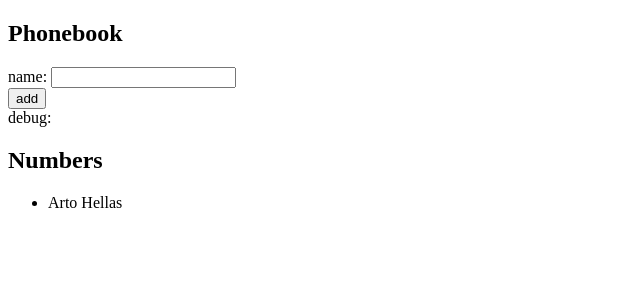
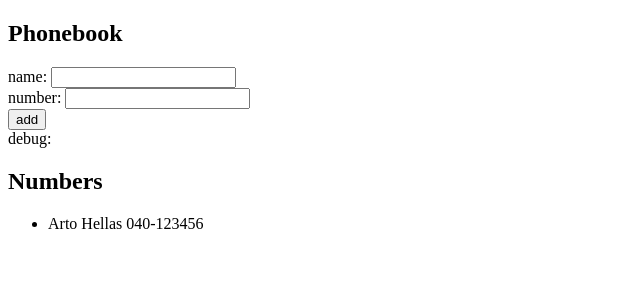
Before and after one commit to facusardi/desarrollo-we-practica, a React (Vite) app in the folder Part 2/formularios/: page / in a window 1280 px wide. Shown: the top 300 px of the page, without its empty margins (0-640 px from the left). Built offline with nearby package versions, Linux system fonts and the light colour scheme.

Commit message:
Ejercicio 2.8 Finalizado

```diff
--- a/Part 2/formularios/src/App.jsx
+++ b/Part 2/formularios/src/App.jsx
@@ -1,12 +1,18 @@
 import { useState } from 'react';
 
 function App() {
-  const [persons, setPersons] = useState([{ name: 'Arto Hellas' }]);
+  const [persons, setPersons] = useState([{ name: 'Arto Hellas', number: '040-123456' }]);
   const [newName, setNewName] = useState('');
+  const [newNumber, setNewNumber] = useState('');
+
 
   const handleNameChange = (event) => {
     setNewName(event.target.value);
   };
+  const handleNumberChange = (event) => {
+      setNewNumber(event.target.value);
+  };
+
 
   const addPerson = (event) => {
     event.preventDefault();
@@ -16,7 +22,7 @@ function App() {
     alert(`${newName} is already added to phonebook`);
     return;
     }
-    const personObject = { name: newName };
+    const personObject = { name: newName, number: newNumber };
     setPersons(persons.concat(personObject));
     setNewName('');
   };
@@ -28,6 +34,7 @@ function App() {
         <div>
           name: <input value={newName} onChange={handleNameChange} />
         </div>
+        <div>number: <input value={newNumber} onChange={handleNumberChange}/></div>
         <div>
           <button type="submit">add</button>
         </div>
@@ -36,7 +43,7 @@ function App() {
       <h2>Numbers</h2>
       <ul>
         {persons.map((p, i) => (
-          <li key={i}>{p.name}</li>
+          <li key={i}>{p.name} {p.number}</li>
         ))}
       </ul>
     </div>
```
